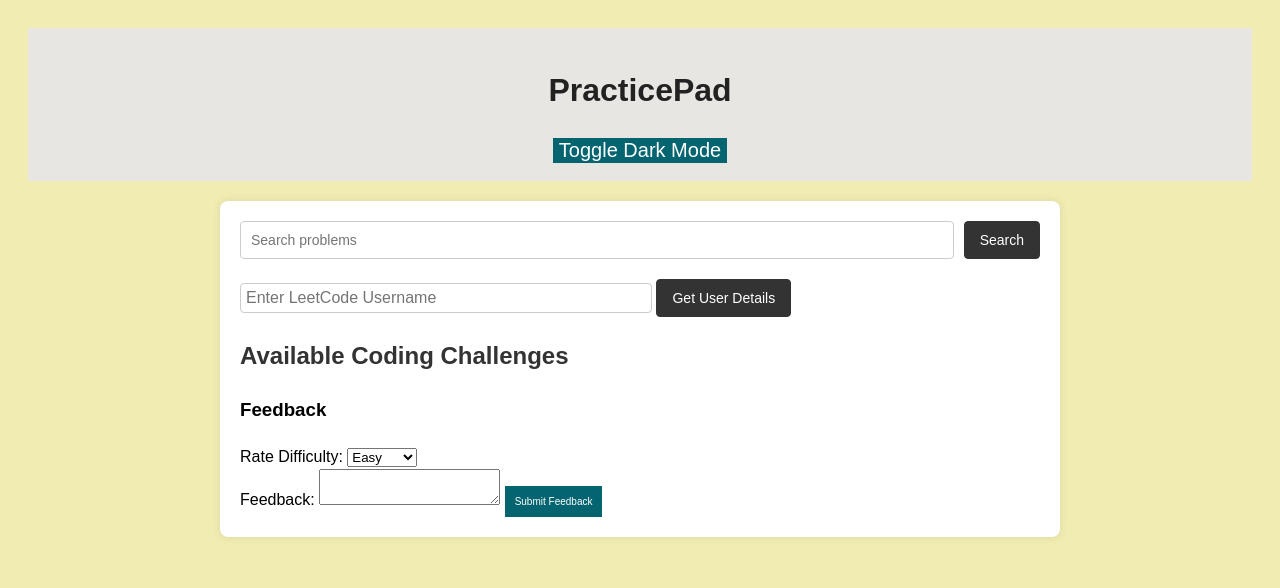
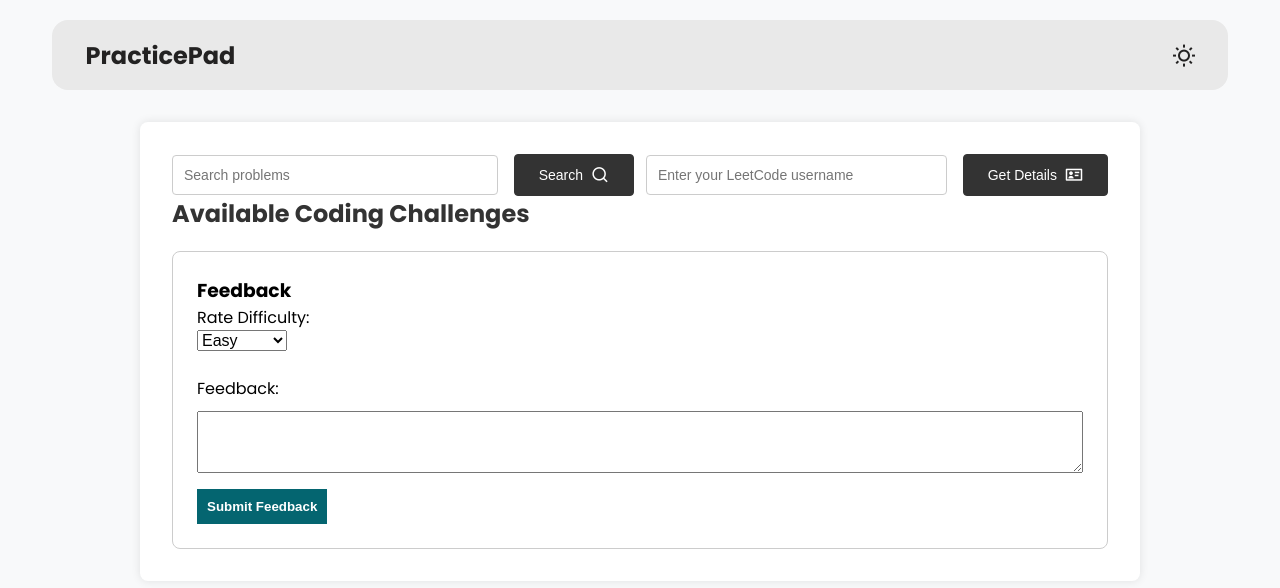
Before and after one commit to Sulagna-Dutta-Roy/PracticePad, a plain HTML site: page index.html in a window 1280 px wide. Drawn offline with nearby package versions, Linux system fonts and the light colour scheme; no server answers.

Commit message:
improved the UI and Colors for both Light and Dark Mode

```diff
--- a/darkmode.css
+++ b/darkmode.css
@@ -3,18 +3,15 @@ body.dark-mode {
   color: #e0e0e0;
 }
 
-.dark-mode header {
-    background-color: #333;
-    color: #fff;
-}
-
 .dark-mode main {
   background-color: #2d2d2d;
-    color: #e0e0e0;
 }
 
 .dark-mode h2 {
   color: #fff;
+}
+#daily-problem {
+  color: #000;
 }
 
 .dark-mode ul {
@@ -23,7 +20,6 @@ body.dark-mode {
 
 .dark-mode li {
   border-color: #717070;
-    color: #faf6f6;
 }
 
 .dark-mode #challenge-detail {
@@ -32,9 +28,26 @@ body.dark-mode {
   color: #f5f4f4;
 }
 
-.dark-mode input[type="text"],
+.dark-mode input[type="text"] {
+  background-color: #333;
+  border-color: #000000;
+  outline: #000;
+  color: #eaeaea;
+}
+
+.dark-mode #search-input,
+.dark-mode #username {
+  background-color: #333;
+  border-color: #222;
+  outline: #000;
+  color: #eaeaea;
+}
 .dark-mode button {
-    background-color: #c7c6c6;
-    border-color: #333;
-    color: #f7f1f1;
+  background-color: #444;
+  color: #eaeaea;
 }
+
+.dark-mode button:hover {
+  background-color: #333;
+  color: #eaeaea;
+}
--- a/darkmode.js
+++ b/darkmode.js
@@ -1,20 +1,30 @@
-// darkmode.js
+document.addEventListener("DOMContentLoaded", function () {
+  const darkModeToggle = document.querySelector("#dark-mode-toggle");
+  const darkModeIcon = document.querySelector("#dark-mode-icon");
 
-document.addEventListener('DOMContentLoaded', function() {
-    const darkModeToggle = document.querySelector('#dark-mode-toggle');
+  darkModeToggle.addEventListener("click", function () {
+    const body = document.body;
+    body.classList.toggle("dark-mode");
 
-    darkModeToggle.addEventListener('click', function() {
-        const body = document.body;
-        body.classList.toggle('dark-mode');
+    // Toggle icon class
+    if (body.classList.contains("dark-mode")) {
+      darkModeIcon.classList.remove("ri-moon-line");
+      darkModeIcon.classList.add("ri-sun-line");
+    } else {
+      darkModeIcon.classList.remove("ri-sun-line");
+      darkModeIcon.classList.add("ri-moon-line");
+    }
 
-        // Save user preference in localStorage
-        const isDarkMode = body.classList.contains('dark-mode');
-        localStorage.setItem('dark-mode', isDarkMode);
-    });
+    // Save user preference in localStorage
+    const isDarkMode = body.classList.contains("dark-mode");
+    localStorage.setItem("dark-mode", isDarkMode);
+  });
 
-    // Check localStorage for user preference
-    const savedDarkMode = localStorage.getItem('dark-mode');
-    if (savedDarkMode === 'true') {
-        document.body.classList.add('dark-mode');
-    }
+  // Check localStorage for user preference
+  const savedDarkMode = localStorage.getItem("dark-mode");
+  if (savedDarkMode === "true") {
+    document.body.classList.add("dark-mode");
+    darkModeIcon.classList.remove("ri-moon-line");
+    darkModeIcon.classList.add("ri-sun-line");
+  }
 });
--- a/index.html
+++ b/index.html
@@ -1,29 +1,48 @@
 <!DOCTYPE html>
 <html lang="en">
   <head>
-    <meta charset="UTF-8">
-    <meta name="viewport" content="width=device-width, initial-scale=1.0">
+    <meta charset="UTF-8" />
+    <meta name="viewport" content="width=device-width, initial-scale=1.0" />
     <title>PracticePad Coding</title>
-    <link rel="stylesheet" href="style.css">
-    <link rel="stylesheet" href="darkmode.css">
-
+    <link rel="stylesheet" href="style.css" />
+    <link rel="stylesheet" href="darkmode.css" />
+    <!-- Added Remix Icons CDN to use Icons -->
+    <link
+      href="https://cdn.jsdelivr.net/npm/remixicon@4.3.0/fonts/remixicon.css"
+      rel="stylesheet"
+    />
   </head>
   <body>
-    <header>
+    <nav>
       <h1>PracticePad</h1>
-        <button id="dark-mode-toggle">Toggle Dark Mode</button>
-
-    </header>
+      <i id="dark-mode-toggle">
+        <i class="ri-sun-line" id="dark-mode-icon"></i>
+      </i>
+      <!-- <i class="ri-moon-line"></i> -->
+    </nav>
 
     <main>
+      <div class="input-from-user">
         <div id="search-container">
-            <input type="text" id="search-input" placeholder="Search problems">
-            <button id="search-button">Search</button>
+          <input type="text" id="search-input" placeholder="Search problems" />
+          <button class="enter-button">
+            Search <i class="ri-search-line" style="font-size: 18px"></i>
+          </button>
         </div>
+
         <div id="leetcode-username">
-            <input type="text" id="username" placeholder="Enter LeetCode Username" autocomplete="off" style="width: 50%; padding: 5px; font-size: 16px;">
-            <button id="fetch-user-data">Get User Details</button>
+          <input
+            type="text"
+            id="username"
+            placeholder="Enter your LeetCode username"
+            autocomplete="off"
+          />
+          <button class="enter-button" id="fetch-user-data">
+            Get Details <i class="ri-id-card-line" style="font-size: 18px"></i>
+          </button>
         </div>
+      </div>
+
       <section id="daily-problem" class="hidden">
         <h2>Daily Problem</h2>
         <div id="daily-problem-title"></div>
@@ -61,9 +80,9 @@
           <option value="medium">Medium</option>
           <option value="hard">Hard</option>
         </select>
-            <br/>
+        <br />
         <label for="feedback-text">Feedback:</label>
-            <textarea id="feedback-text" row="0" cols="20"></textarea>
+        <textarea id="feedback-text" row="5" cols="20"></textarea>
 
         <button id="submit-feedback">Submit Feedback</button>
       </div>
--- a/style.css
+++ b/style.css
@@ -1,22 +1,58 @@
+/* FONTS */
+@import url("https://fonts.googleapis.com/css2?family=Poppins:ital,wght@0,100;0,200;0,300;0,400;0,500;0,600;0,700;0,800;0,900;1,100;1,200;1,300;1,400;1,500;1,600;1,700;1,800;1,900&display=swap");
+
 /* General styles */
+* {
+  margin: 0;
+  padding: 0;
+  box-sizing: border-box;
+}
 body {
-    font-family: Arial, sans-serif;
-    line-height: 1.6;
-    background-color: #f1edb2;
+  font-family: "Poppins", Arial, sans-serif;
+  /* line-height: 1.6; */
+  background-color: #f8f9fa;
   padding: 20px;
 }
-header {
-    background-color: #e8e6e2;
-    color: #232222;
-    padding: 1rem;
+
+:root {
+  --primary-color: #49d850;
+  --secondary-color: #6c757d;
+  --dark-color: #343a40;
+  --background-color: #e9e9e9;
+  --background-color-main: #fff;
+  --text-color: #232222;
+}
+
+.dark-mode {
+  --dark-color: #212529;
+  --background-color: #2d2d2d;
+  --background-color-main: #2d2d2d;
+  --text-color: #fff;
+}
+
+/* NAVBAR */
+nav {
+  background-color: var(--background-color);
+  color: var(--text-color);
+  padding: 1rem 2rem;
+  margin: 0 2rem;
+  margin-bottom: 2rem;
   text-align: center;
+  display: flex;
+  justify-content: space-between;
+  align-items: center;
+  border-radius: 1rem;
+  height: min-content;
+}
+nav h1 {
+  margin: 0.1rem;
 }
 
 main {
-    max-width: 800px;
+  max-width: 1000px;
   margin: 20px auto;
-    background-color: #fff;
-    padding: 20px;
+  background-color: var(--background-color-main);
+  padding: 2rem;
   border-radius: 8px;
   box-shadow: 0 0 10px rgba(0, 0, 0, 0.1);
 }
@@ -45,36 +81,52 @@ li {
 }
 
 /* Search container styles */
-#search-container {
+.input-from-user {
   display: flex;
   align-items: center;
-    margin-bottom: 20px;
-    gap: 10px; /* Add space between items */
+  gap: 12px;
+}
+.input-from-user > div {
+  display: flex;
+  align-items: center;
+  gap: 10px;
+  flex: 1;
+}
+
+#leetcode-username {
+  display: flex;
+  align-items: center;
+  gap: 10px;
 }
 
 #search-input,
 #username {
-    padding: 10px;
+  padding: 11px;
   font-size: 14px;
-    border: 1px solid #ccc;
+  outline: none;
+  border: 0.5px #ccc solid;
   border-radius: 4px;
   flex: 1; /* Allow inputs to grow and fill space */
 }
 
-#search-button,
-#fetch-user-data {
-    padding: 10px 15px;
+.enter-button {
+  padding: 10px 24px;
   font-size: 14px;
   background-color: #333;
+  margin-left: 6px;
   color: #fff;
+  width: max-content;
   border: 1px solid #333;
   border-radius: 4px;
   cursor: pointer;
+  transition: all 0.15s ease-in-out;
+  display: flex;
+  align-items: center;
+  gap: 8px;
 }
 
-#search-button:hover,
-#fetch-user-data:hover {
-    background-color: #555;
+.enter-button:hover {
+  background-color: #3e3e3e;
 }
 
 /* User details sections */
@@ -104,21 +156,51 @@ div#user-solved-questions {
   display: none;
 }
 #dark-mode-toggle {
-    background-color: rgb(4, 101, 112);
-    color: #ffffff;
-    font-size: 20px;
+  color: var(--text-color);
+  font-size: 24px;
   border: none;
+  transition: all 0.3s ease-in-out;
 }
-#submit-feedback{
+#dark-mode-toggle:hover {
+  cursor: pointer;
+  color: var(--primary-color);
+}
+
+/* FEEDBACK SECTION */
+#feedback-section {
+  margin-top: 20px;
+  padding: 24px;
+  border: 1px solid #ccc;
+  border-radius: 8px;
+  display: flex;
+  flex-direction: column;
+  font-family: "Poppins", Arial, sans-serif;
+}
+#difficulty-rating {
+  font-size: 16px;
+  width: 90px;
+}
+#feedback-text {
+  font-size: 16px;
+  margin-top: 10px;
+  min-height: 60px;
+  padding: 12px;
+}
+#submit-feedback {
   background-color: rgb(4, 101, 112);
   color: #fff;
   padding: 10px;
   border: none;
-    font-size: 10px;
+  font-weight: bold;
   cursor: pointer;
+  width: max-content;
+  margin-top: 1rem;
 }
-textarea .feedback-text{
-    font-size: 15px;
+#submit-feedback:hover {
+  background-color: rgb(4, 101, 112, 0.8);
+}
+textarea .feedback-text {
+  font-size: 16px;
   margin-right: 10px;
 }
 /* user calendar ********/
@@ -148,8 +230,8 @@ textarea .feedback-text{
 }
 /****** Daily Problem ******/
 #daily-problem {
-    margin-top: 20px;
-    padding: 20px;
+  margin: 20px 0;
+  padding: 2rem;
   border: 1px solid #ccc;
   border-radius: 8px;
   background-color: #fff;
```
Lines whose indentation alone changed are shown as unchanged.
